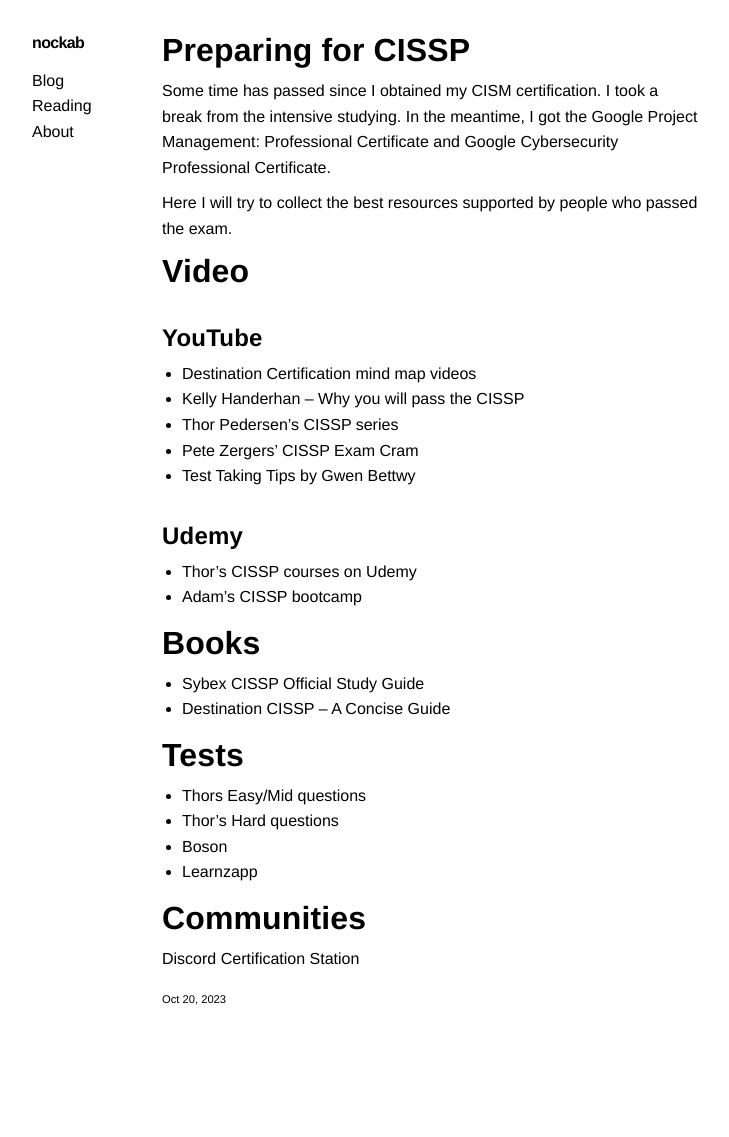
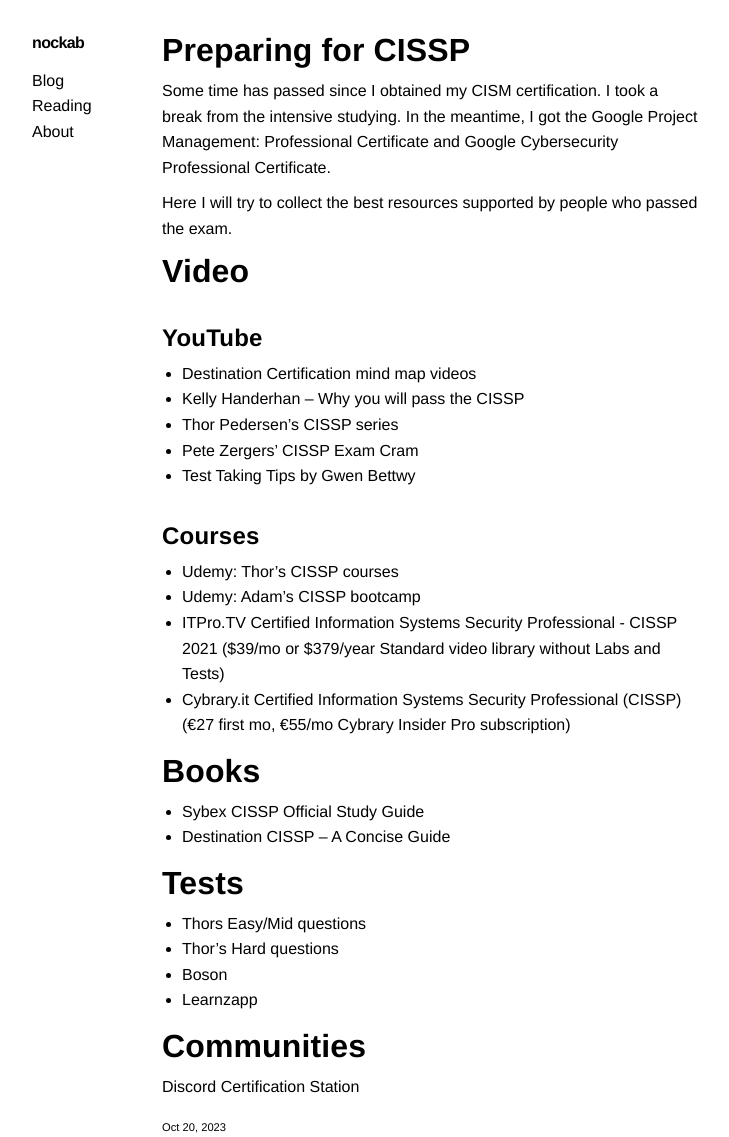
Before and after one commit to nockab/nockab.github.io, a Jekyll site: the page built from _posts/2023-10-20-cissp-materials.md, in a window 1280 px wide. Shown: the whole page, without its empty margins (273-1002 px from the left). Built offline with Jekyll 4.4.1, drawn with Linux system fonts in a browser that asks for light colours; before the commit the page ends 1009 px from its top, so only the background shows below that.

Commit message:
Update 2023-10-20-cissp-materials.md
Resources update 24.10.2023

```diff
--- a/_posts/2023-10-20-cissp-materials.md
+++ b/_posts/2023-10-20-cissp-materials.md
@@ -16,9 +16,11 @@
 - [Pete Zergers' CISSP Exam Cram](https://www.youtube.com/watch?v=_nyZhYnCNLA)
 - [Test Taking Tips by Gwen Bettwy](https://www.youtube.com/results?search_query=Test+Taking+Tips+by+Gwen+Bettwy)
 
-## Udemy
-- Thor’s CISSP courses on Udemy
-- Adam’s CISSP bootcamp
+## Courses
+- Udemy: Thor’s CISSP courses
+- Udemy: Adam’s CISSP bootcamp
+- ITPro.TV [Certified Information Systems Security Professional - CISSP 2021](https://app.acilearning.com/course/accelerated-cissp-2021/) ($39/mo or $379/year Standard video library without Labs and Tests)
+- Cybrary.it [Certified Information Systems Security Professional (CISSP)](https://app.cybrary.it/browse/course/cissp) (€27 first mo, €55/mo Cybrary Insider Pro subscription)
 
 # Books
 - [Sybex CISSP Official Study Guide](https://www.wiley.com/en-us/%28ISC%292+CISSP+Certified+Information+Systems+Security+Professional+Official+Study+Guide%2C+9th+Edition-p-9781119786238)
```
